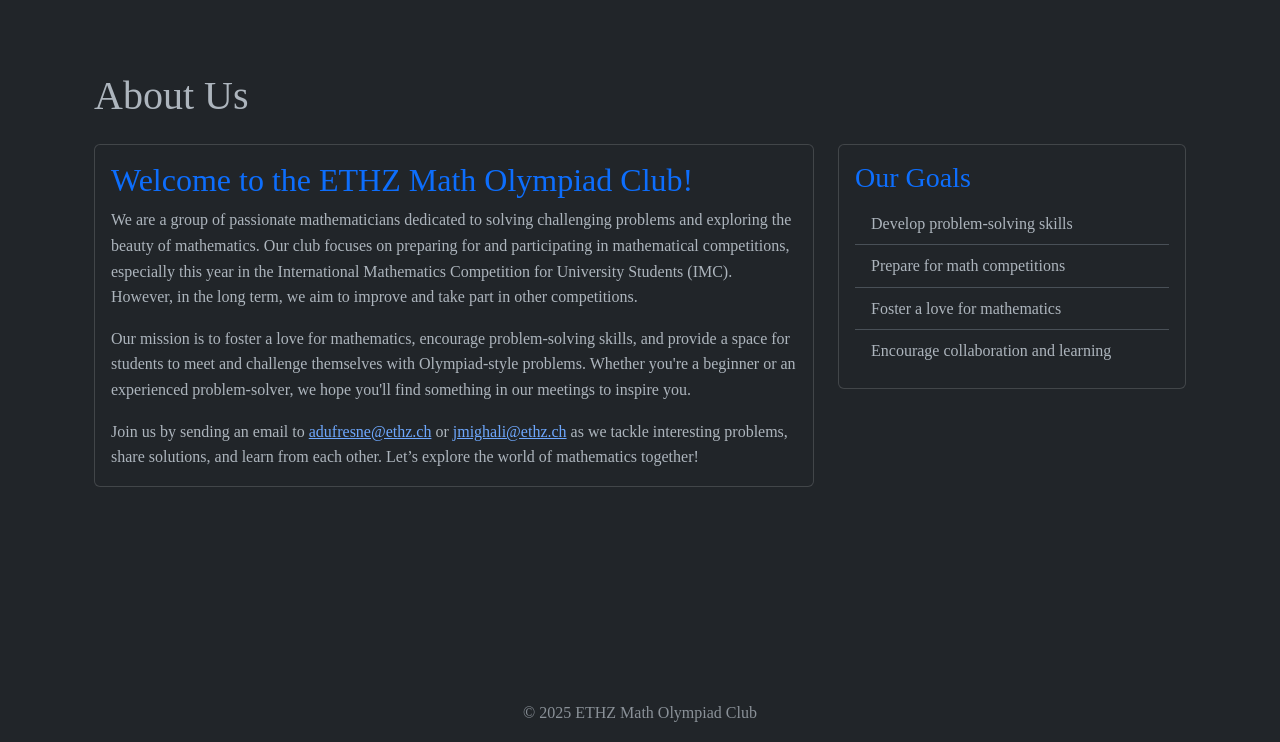
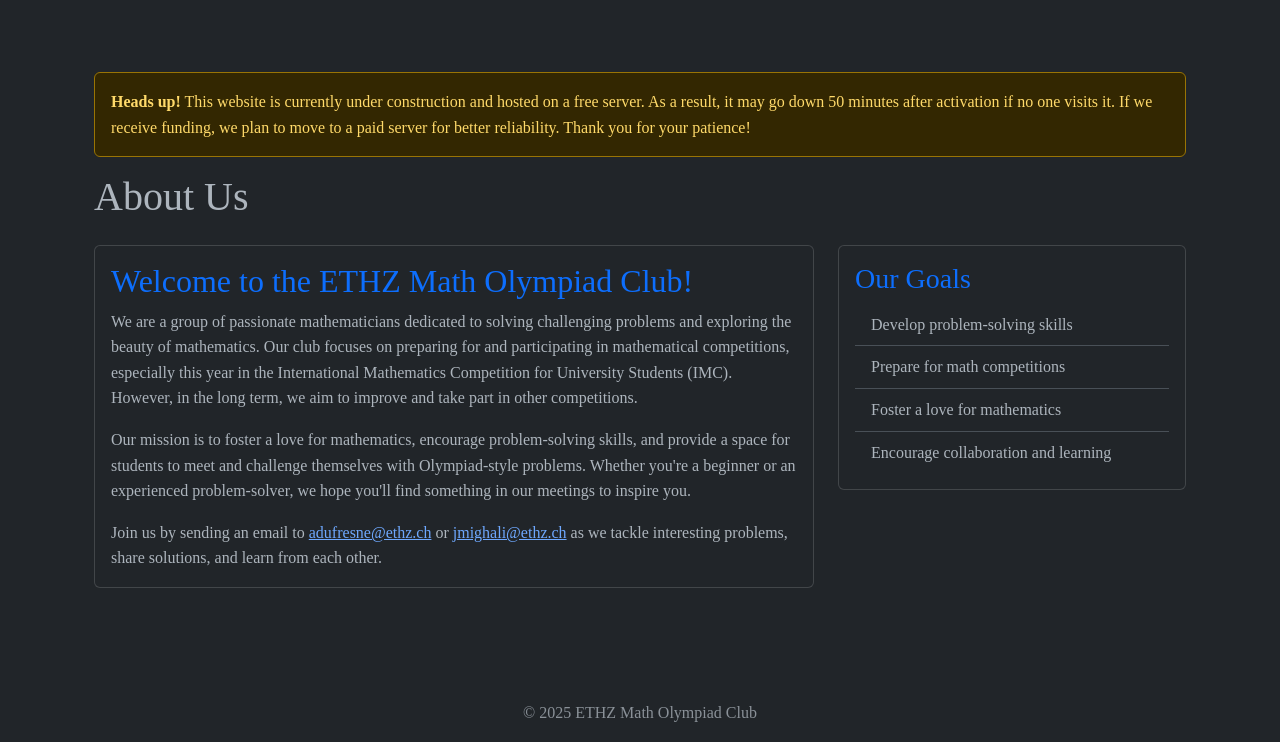
Before and after one commit to AntoineduFresne/ETHZ-Olympiad-Math-Club, a Flask app: page /about in a window 1280 px wide. Shown: the part 58-800 px from the top of the page. Run offline with Flask 3, Linux system fonts and the light colour scheme; some libraries are stand-ins or nearby versions; some web fonts are replaced.

Commit message:
Update about.html

```diff
--- a/templates/about.html
+++ b/templates/about.html
@@ -2,6 +2,11 @@
 
 {% block content %}
 <div class="container mt-5">
+    <!-- Note about the website being under construction -->
+    <div class="alert alert-warning" role="alert">
+        <strong>Heads up!</strong> This website is currently under construction and hosted on a free server. As a result, it may go down 50 minutes after activation if no one visits it. If we receive funding, we plan to move to a paid server for better reliability. Thank you for your patience!
+    </div>
+
     <h1>About Us</h1>
 
     <div class="row mt-4">
@@ -16,7 +21,7 @@
                         Our mission is to foster a love for mathematics, encourage problem-solving skills, and provide a space for students to meet and challenge themselves with Olympiad-style problems. Whether you're a beginner or an experienced problem-solver, we hope you'll find something in our meetings to inspire you.
                     </p>
                     <p class="card-text">
-                        Join us by sending an email to <a href="mailto:adufresne@ethz.ch">adufresne@ethz.ch</a> or <a href="mailto:jmighali@ethz.ch">jmighali@ethz.ch</a> as we tackle interesting problems, share solutions, and learn from each other. Let’s explore the world of mathematics together!
+                        Join us by sending an email to <a href="mailto:adufresne@ethz.ch">adufresne@ethz.ch</a> or <a href="mailto:jmighali@ethz.ch">jmighali@ethz.ch</a> as we tackle interesting problems, share solutions, and learn from each other.
                     </p>
                 </div>
             </div>
```
